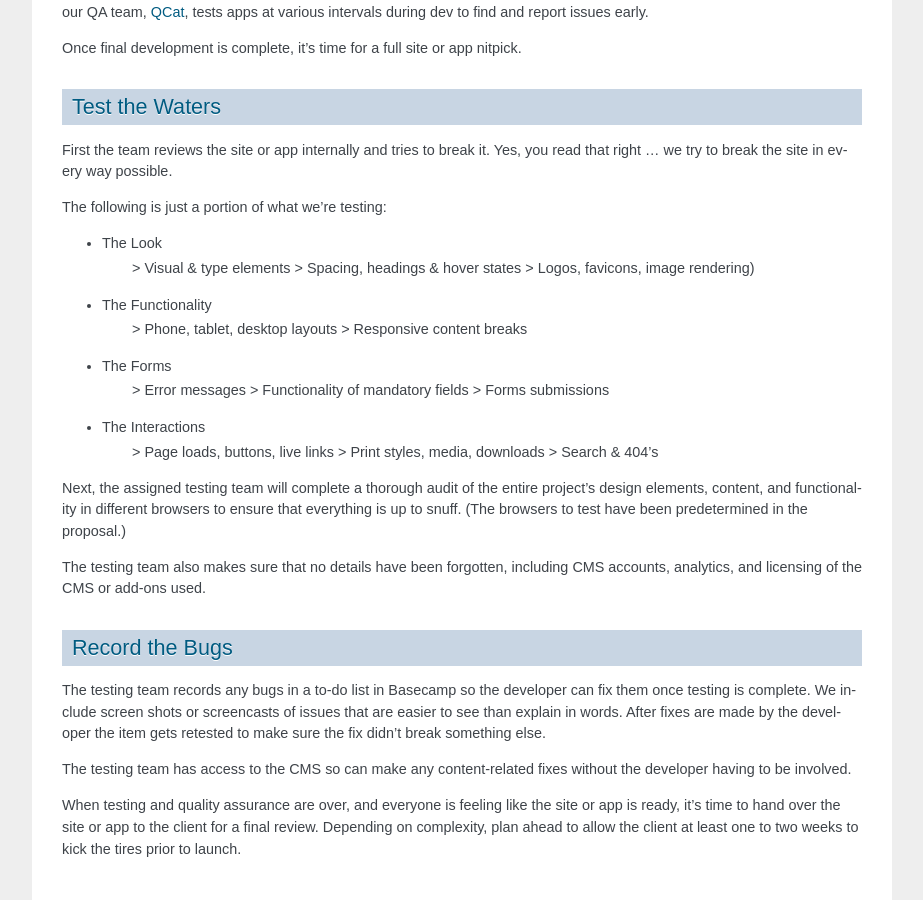
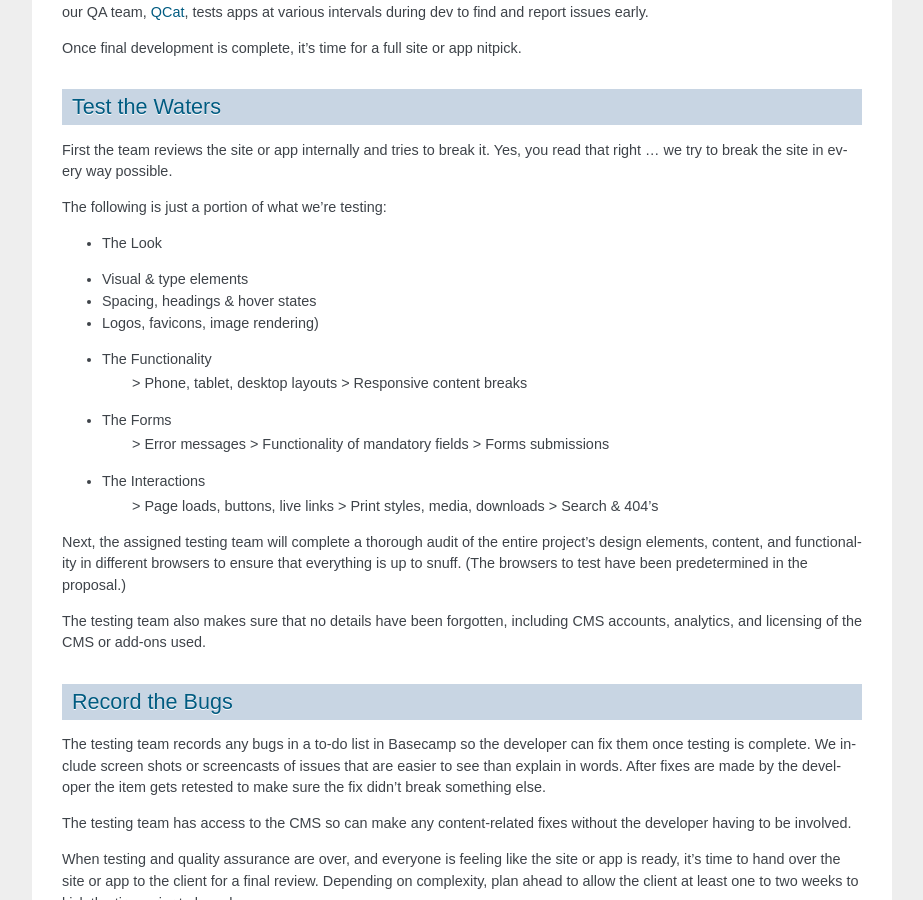
Before and after one commit to ngenworks/process.ngenworks.com, a Sphinx documentation site: the page built from docs/source/quality_assurance.rst, in a window 1280 px wide and 900 px high, scrolled down 565 px. Shown: the whole window, without its empty margins (198-1121 px from the left). Built offline with Sphinx 7.4.7, drawn with Linux system fonts in a browser that asks for light colours.

```diff
--- a/docs/source/quality_assurance.rst
+++ b/docs/source/quality_assurance.rst
@@ -35,9 +35,9 @@ First the team reviews the site or app internally and tries to break it. Yes, yo
 The following is just a portion of what we're testing:
 
 * The Look
-           > Visual & type elements
-           > Spacing, headings & hover states
-           > Logos, favicons, image rendering)
+- Visual & type elements
+- Spacing, headings & hover states
+- Logos, favicons, image rendering)
 * The Functionality
            > Phone, tablet, desktop layouts
            > Responsive content breaks
```
